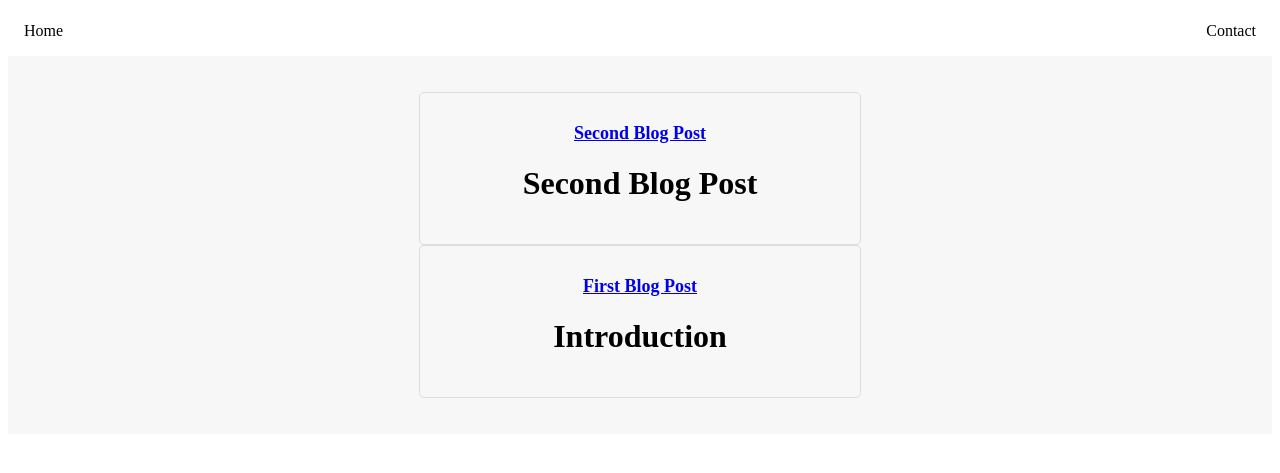
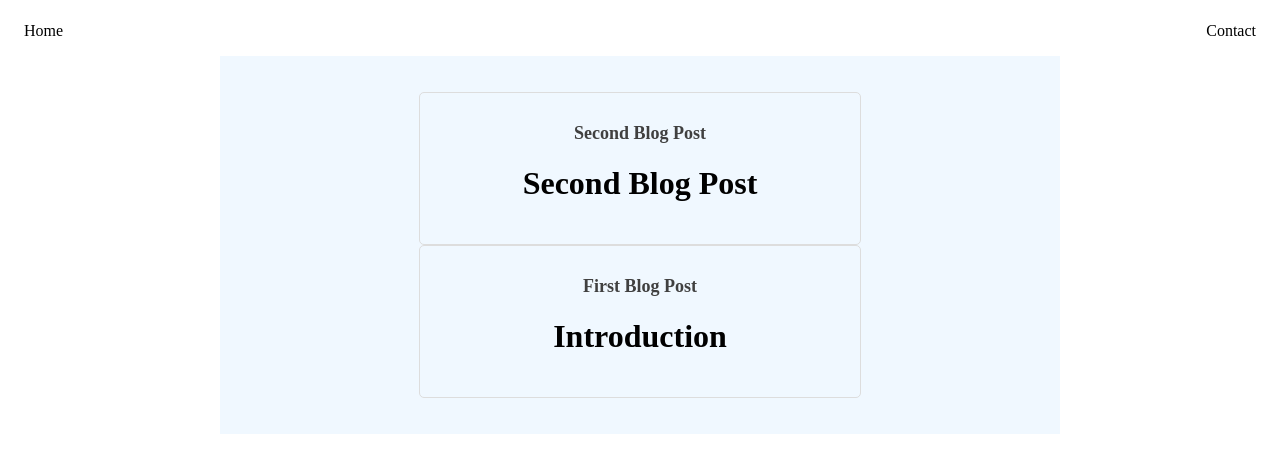
Before and after one commit to rca0/rca0.github.io, a Jekyll site: the page built from blog.html, in a window 1280 px wide. Shown: the top 473 px of the page. Built offline with Jekyll 4.4.1, drawn with Linux system fonts in a browser that asks for light colours.

Commit message:
feat: change container color and font

```diff
--- a/css/blog.css
+++ b/css/blog.css
@@ -1,8 +1,10 @@
 /* Style for the container */
 .container {
-    background-color: #f7f7f7; /* Same background color as the table */
+    background-color: #f0f8ff; /* Light blue background color */
     text-align: center; /* Center the container content */
     padding: 20px;
+    margin: 0 auto; /* Center the container horizontally */
+    max-width: 800px; /* Set a maximum width for the container */
 }
 
 /* Style for the list of beautiful items */
@@ -27,6 +29,11 @@
     margin: 10px 0;
 }
 
+.item-title a {
+    color: #404040; /* Silver black color for links */
+    text-decoration: none; /* Remove underline from links */
+}
+
 .item-description {
     font-size: 14px; /* Set font size for item descriptions */
     margin: 10px 0;
```
Also changed, not shown: blog.html (line endings or trailing spaces).
